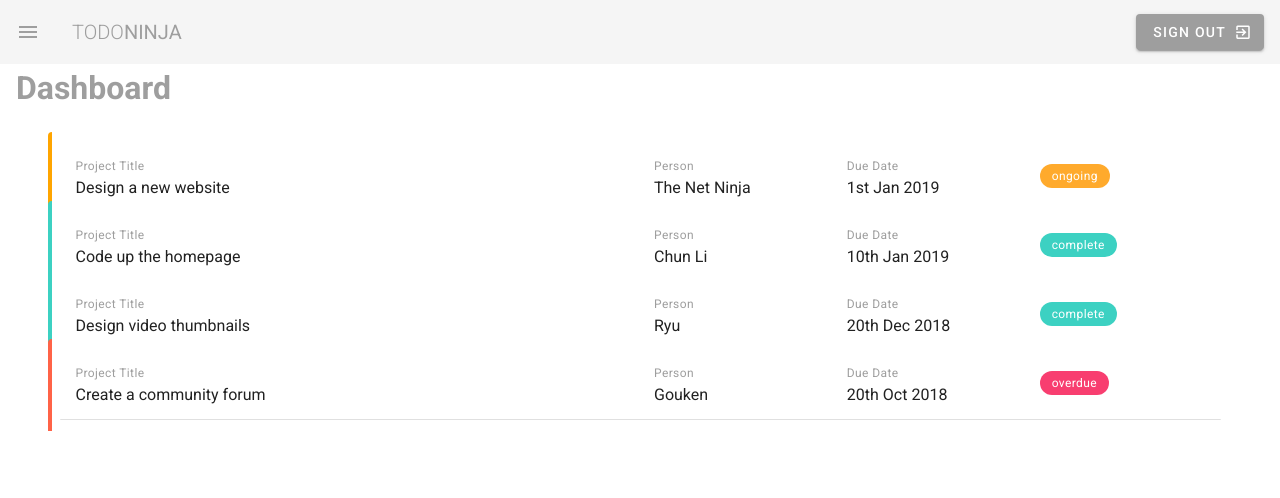
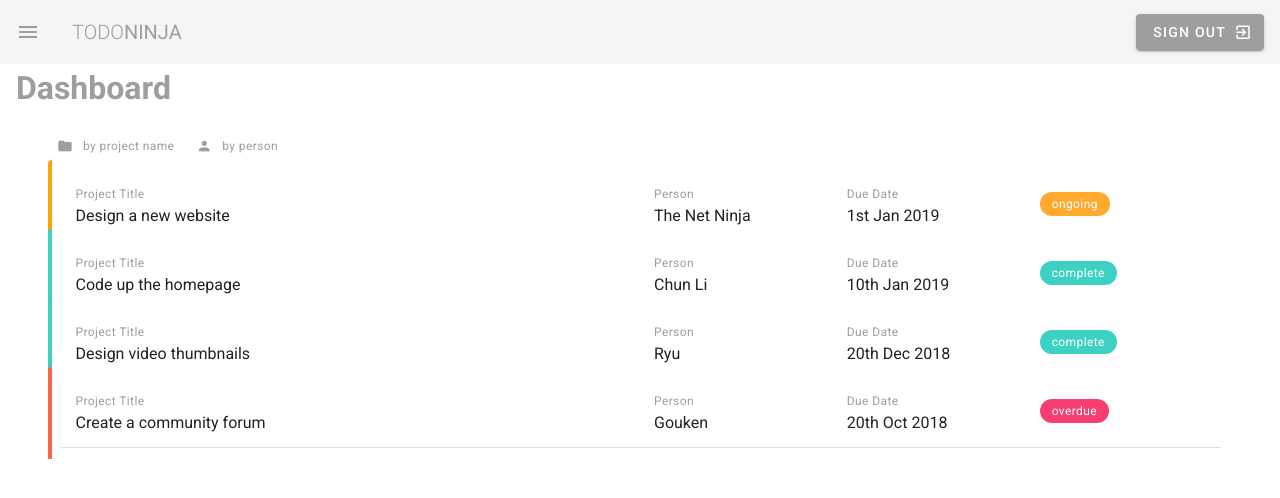
Before and after one commit to DavidCondit/vuetify-netninja-tutorial, a Vue app in the folder todo-ninja/: page / in a window 1280 px wide. Shown: the top 498 px of the page. Built offline with nearby package versions, Linux system fonts and the light colour scheme.

Commit message:
Added buttons and a methods object with a sortBy function to sort project items by a parameritized property value.

```diff
--- a/todo-ninja/src/views/Dashboard.vue
+++ b/todo-ninja/src/views/Dashboard.vue
@@ -3,6 +3,18 @@
     <h1 class="subheading grey--text">Dashboard</h1>
 
   <v-container class="my-5">
+
+    <v-row class="mb-3">
+      <v-btn small text color="grey" @click="sortBy('title')">
+        <v-icon left small>mdi-folder</v-icon>
+        <span class="caption text-lowercase">By project name</span>
+      </v-btn>
+      <v-btn small text color="grey" @click="sortBy('person')">
+        <v-icon left small>mdi-account</v-icon>
+        <span class="caption text-lowercase">By person</span>
+      </v-btn>
+    </v-row>
+
     <v-card flat v-for="project in projects" :key="project.title">
       <v-row :class="`pa-3 project ${project.status}`">
         <v-col cols="12" md="6">
@@ -48,6 +60,11 @@
         { title: 'Create a community forum', person: 'Gouken', due: '20th Oct 2018', status: 'overdue', content: 'Lorem ipsum dolor sit amet consectetur adipisicing elit. Sunt consequuntur eos eligendi illum minima adipisci deleniti, dicta mollitia enim explicabo fugiat quidem ducimus praesentium voluptates porro molestias non sequi animi!'},
       ]
     }
+  },
+  methods: {
+    sortBy(prop) {
+      this.projects.sort((a, b) => a[prop] < b[prop] ? -1 : 1)
+    }
   }
 }
 </script>
```
